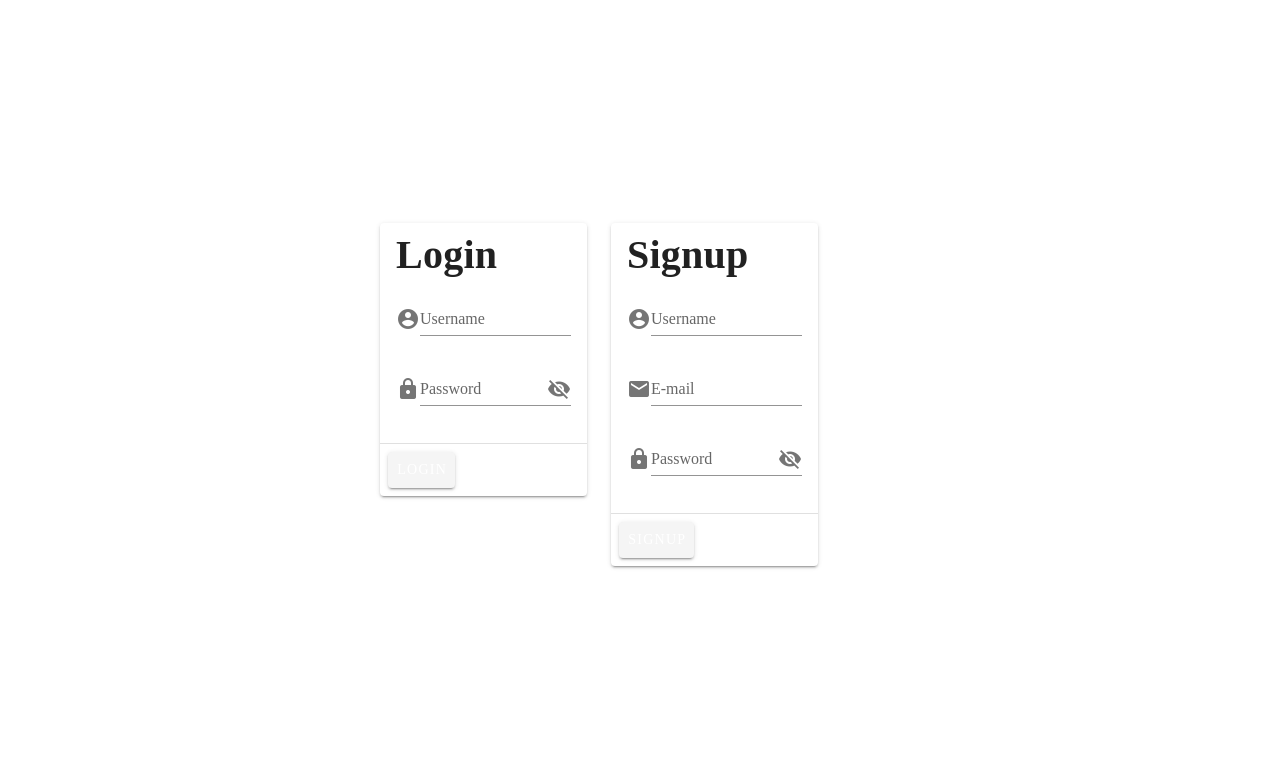
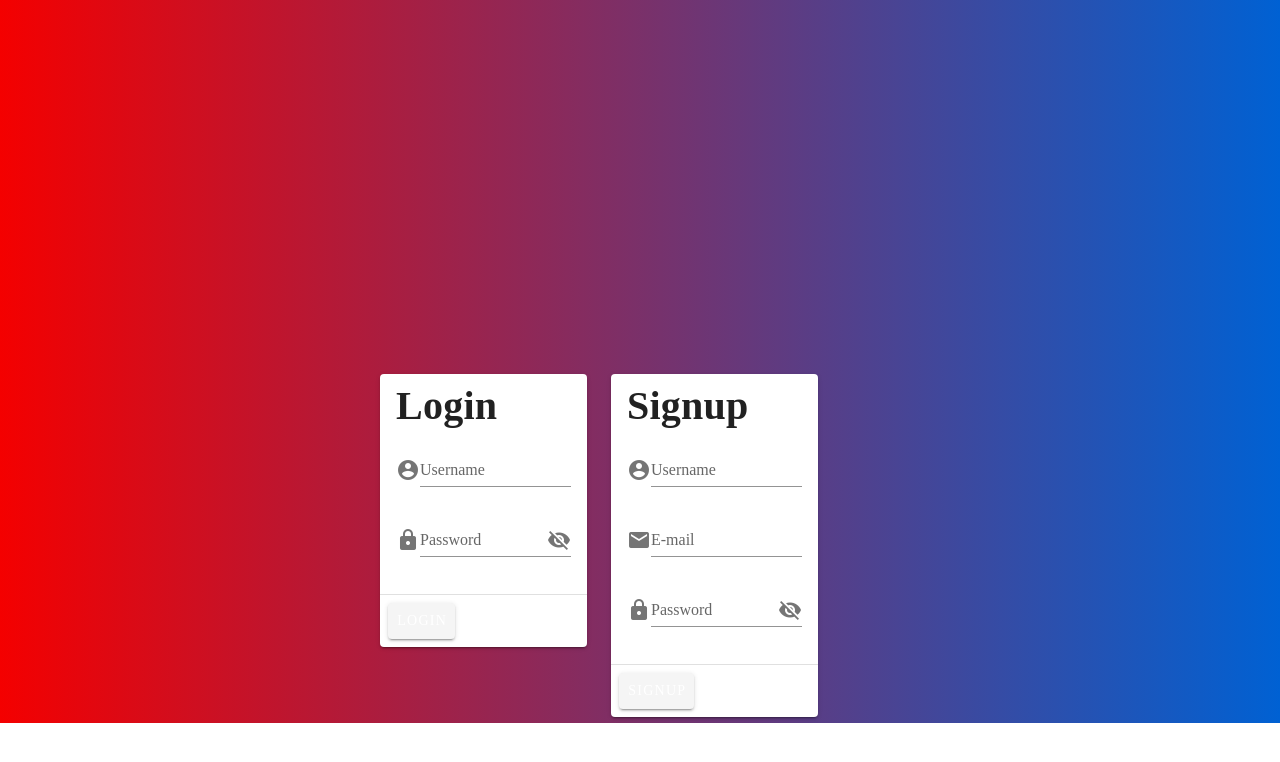
Before and after one commit to Abelito94/Game_Store_Front, a Vue app: page /auth in a window 1280 px wide. Shown: the top 762 px of the page. Built offline with nearby package versions, Linux system fonts and the light colour scheme.

Commit message:
color de fondo logo tamaño

```diff
--- a/src/views/Auth.vue
+++ b/src/views/Auth.vue
@@ -1,4 +1,5 @@
 <template>
+<div id="description">
   <div id="auth">
     <v-row>
       <v-col cols="6">
@@ -15,6 +16,7 @@
       </v-col>
     </v-row>
   </div>
+</div>
 </template>
 
 <script>
@@ -30,14 +32,31 @@ export default {
 </script>
 
 <style lang="scss" scoped>
+#description {
+  height: 735px;
+  background-color: red;
+  background-image: linear-gradient(-90deg, rgb(0, 97, 211), rgb(244, 0, 0));
+  display:block;
+  margin:auto;
+}
 #auth{
   margin-left: 380px;
   text-align: center;
 }
 #img{
-  margin-left: 135px;
-  width: 250px;
+  margin-left: 440px;
+  width: 500px;
+  height: 250px;
+  display:block;
+  margin:auto;
+}
+#img2 {
+  margin-top: -25px;
+  margin-left: 440px;
+  width: 500px;
   height: 100px;
+  display:block;
+  margin:auto;
 }
 
 </style>
```
